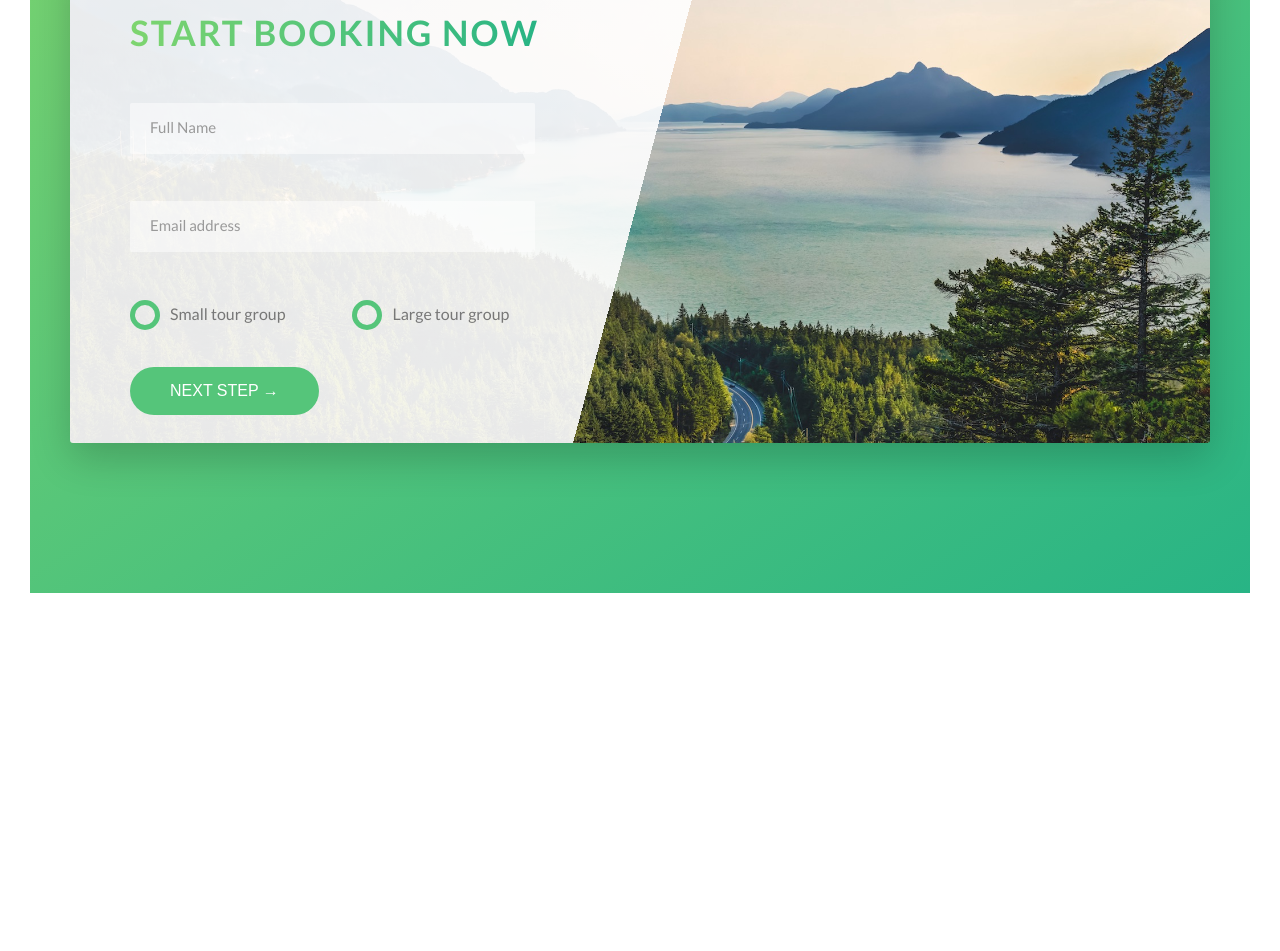
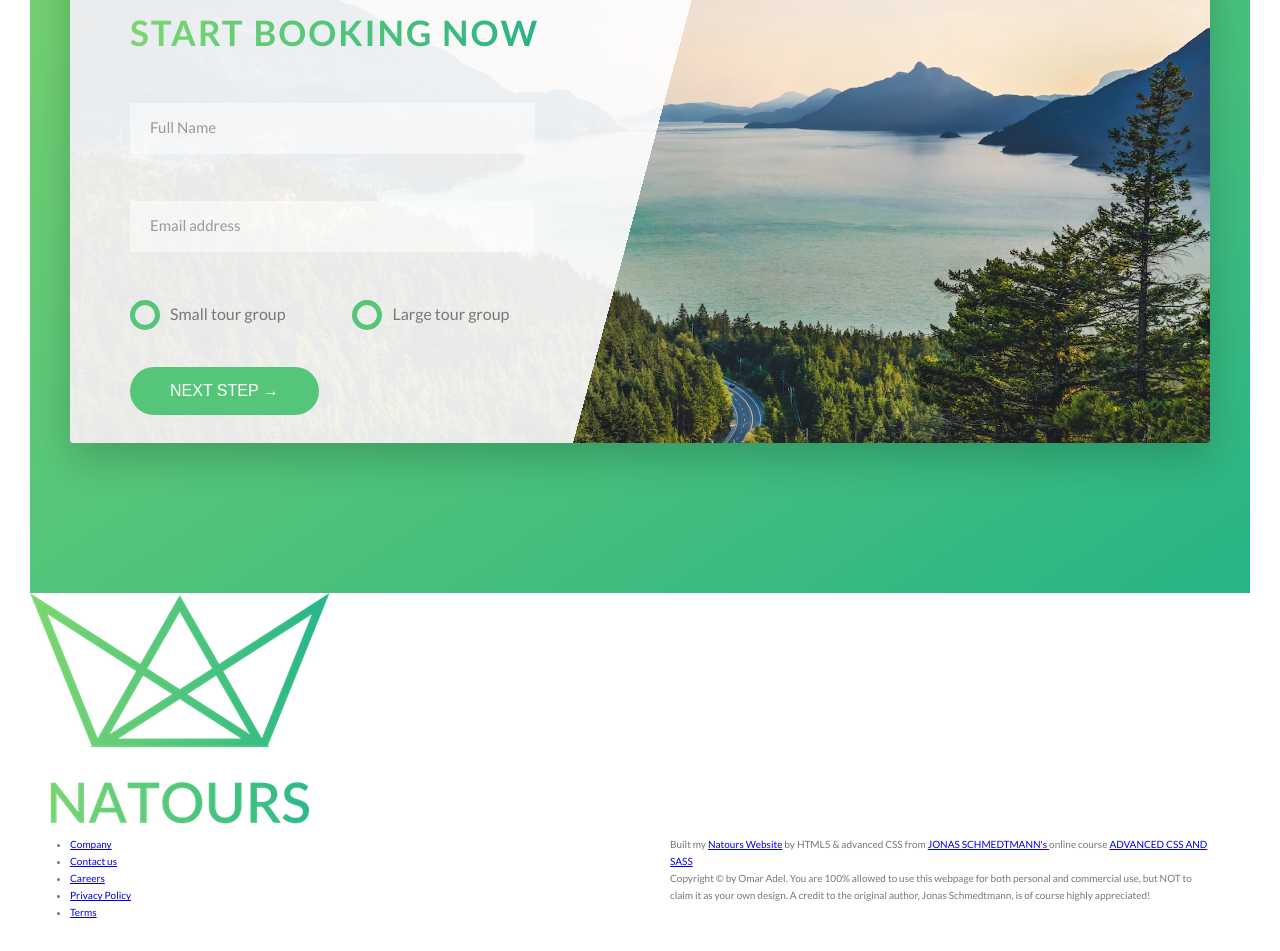
Before and after one commit to omaradel01/natours, a website: page index.html in a window 1280 px wide. Shown: the part 4764-5715 px from the top of the page. Before the commit the page ends 5387 px from the top, so only its background shows below. Drawn offline with Linux system fonts and the light colour scheme.

Commit message:
added the footer

```diff
--- a/index.html
+++ b/index.html
@@ -283,6 +283,50 @@
         </div>
       </section>
     </main>
+    <footer class="footer">
+      <div class="footer__logo-box">
+        <img src="img/logo-green-2x.png" alt="Full logo" class="footer__logo" />
+      </div>
+      <div class="row">
+        <div class="col-1-of-2">
+          <div class="footer__navigation">
+            <ul class="footer__list">
+              <li class="footer__item">
+                <a href="#" class="footer__link">Company</a>
+              </li>
+              <li class="footer__item">
+                <a href="#" class="footer__link">Contact us</a>
+              </li>
+              <li class="footer__item">
+                <a href="#" class="footer__link">Careers</a>
+              </li>
+              <li class="footer__item">
+                <a href="#" class="footer__link">Privacy Policy</a>
+              </li>
+              <li class="footer__item">
+                <a href="#" class="footer__link">Terms</a>
+              </li>
+            </ul>
+          </div>
+        </div>
+        <div class="col-1-of-2">
+          <p class="footer__copyright">
+            Built my <a href="#" class="footer__link">Natours Website</a> by HTML5 & advanced CSS from
+            <a target="_blank" href="https://www.udemy.com/user/jonasschmedtmann/" class="footer__link">
+              JONAS SCHMEDTMANN's
+            </a>
+            online course
+            <a target="_blank" href="https://www.udemy.com/course/advanced-css-and-sass/" class="footer__link">
+              ADVANCED CSS AND SASS
+            </a>
+            <br />
+            Copyright © by Omar Adel. You are 100% allowed to use this webpage for both personal and commercial use, but
+            NOT to claim it as your own design. A credit to the original author, Jonas Schmedtmann, is of course highly
+            appreciated!
+          </p>
+        </div>
+      </div>
+    </footer>
   </body>
 </html>
 <!--
```
